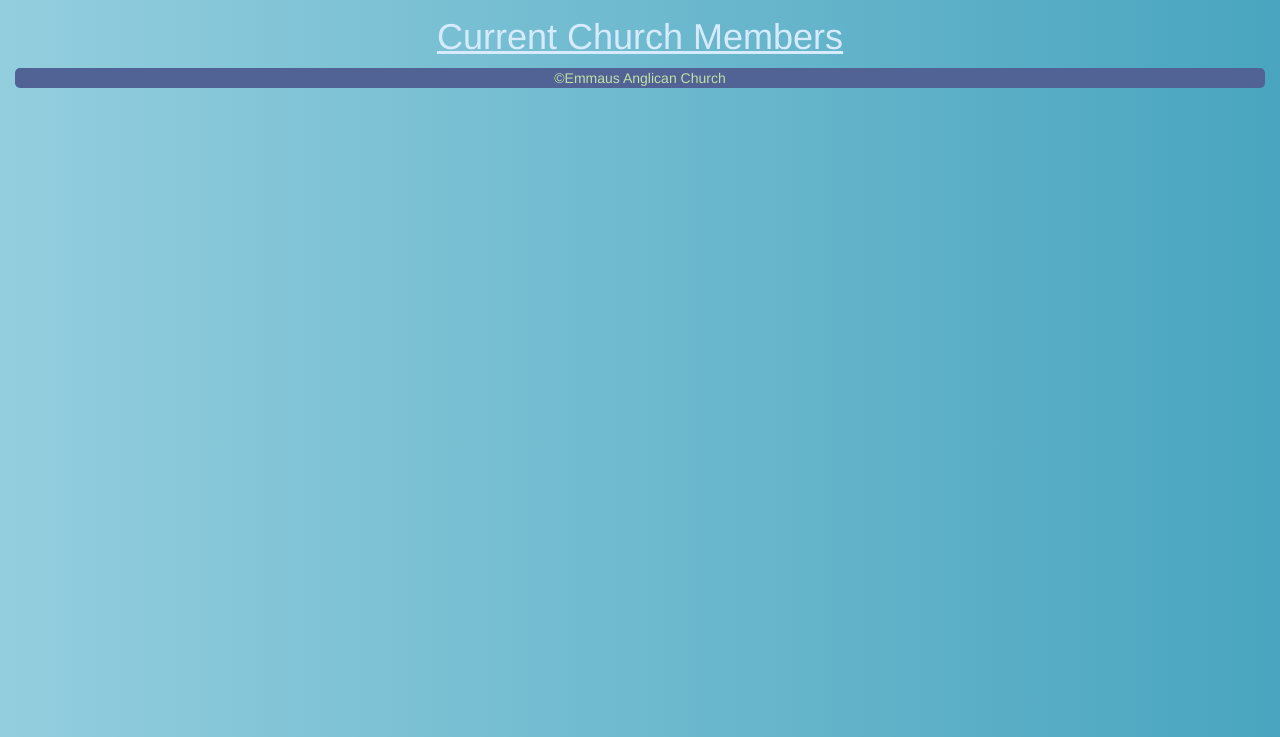
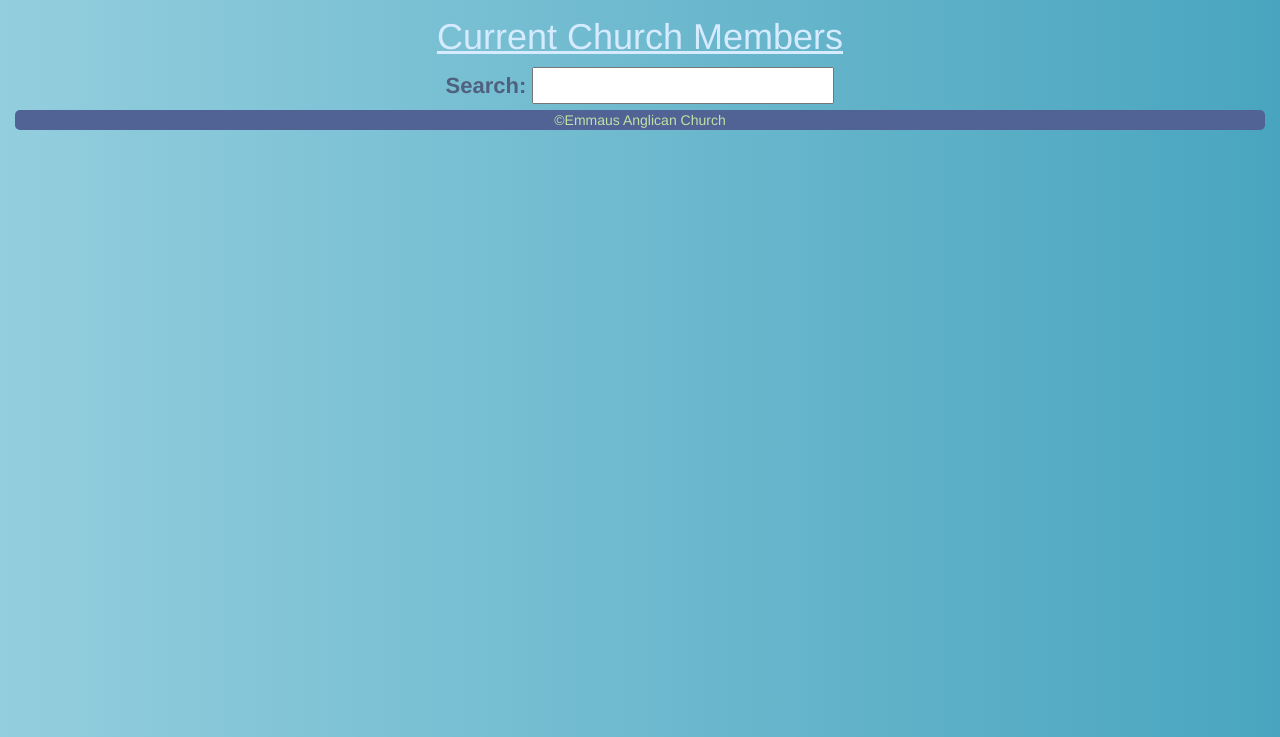
Before and after one commit to seanrenton/emmausanglicanchurch, a website: page final-project/public/html/index.html at #/search in a window 1280 px wide. Shown: the part 63-800 px from the top of the page. Drawn offline with nearby package versions, Linux system fonts and the light colour scheme; some packages are replaced by stand-ins of ours; no server answers.

Commit message:
final project final commit search bar

```diff
--- a/final-project/public/css/main.css
+++ b/final-project/public/css/main.css
@@ -346,6 +346,9 @@
 .color {
   color: #4F617F;
 }
+.textSize {
+  font-size: 22px;
+}
 .bold {
   font-weight: bold;
 }
--- a/final-project/public/html/search.html
+++ b/final-project/public/html/search.html
@@ -2,13 +2,13 @@
 <h1 class="heading text-center"><u>Current Church Members</u></h1>
 
 
-
-
-
+<div class="text-center">
+<label class="color textSize">Search: <input  ng-model="searchBar"></label>
+</div>
 <div class="container">
     <div class="row">
         <div class="col-xs-12">
-            <ul ng-repeat="user in search.users">
+            <ul ng-repeat="user in search.users | filter: searchBar">
                 <li class="searchList"><b>Name:</b> {{user.firstname}} {{user.lastname}} <br>
                     <b>Phone #:</b> {{user.phone}} <br>
                     <b>Address:</b> {{user.address}} <br>
```
